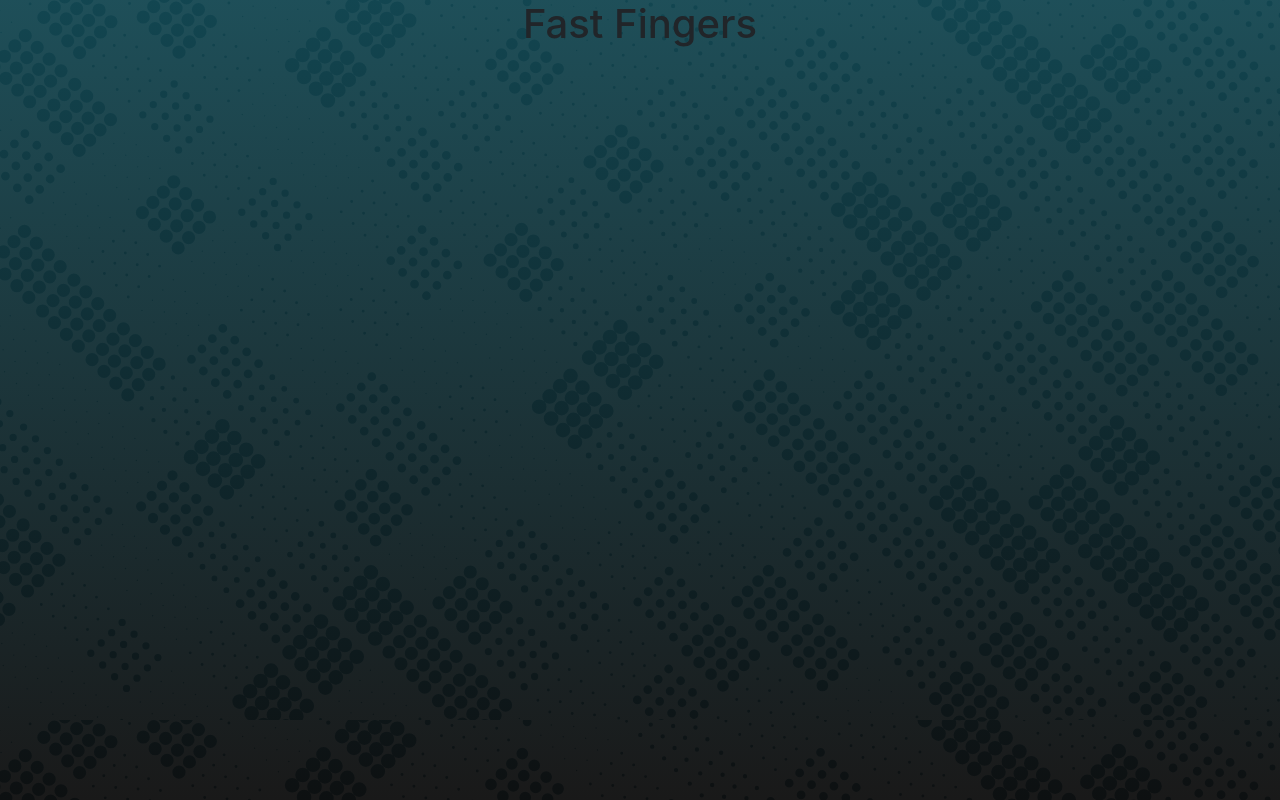
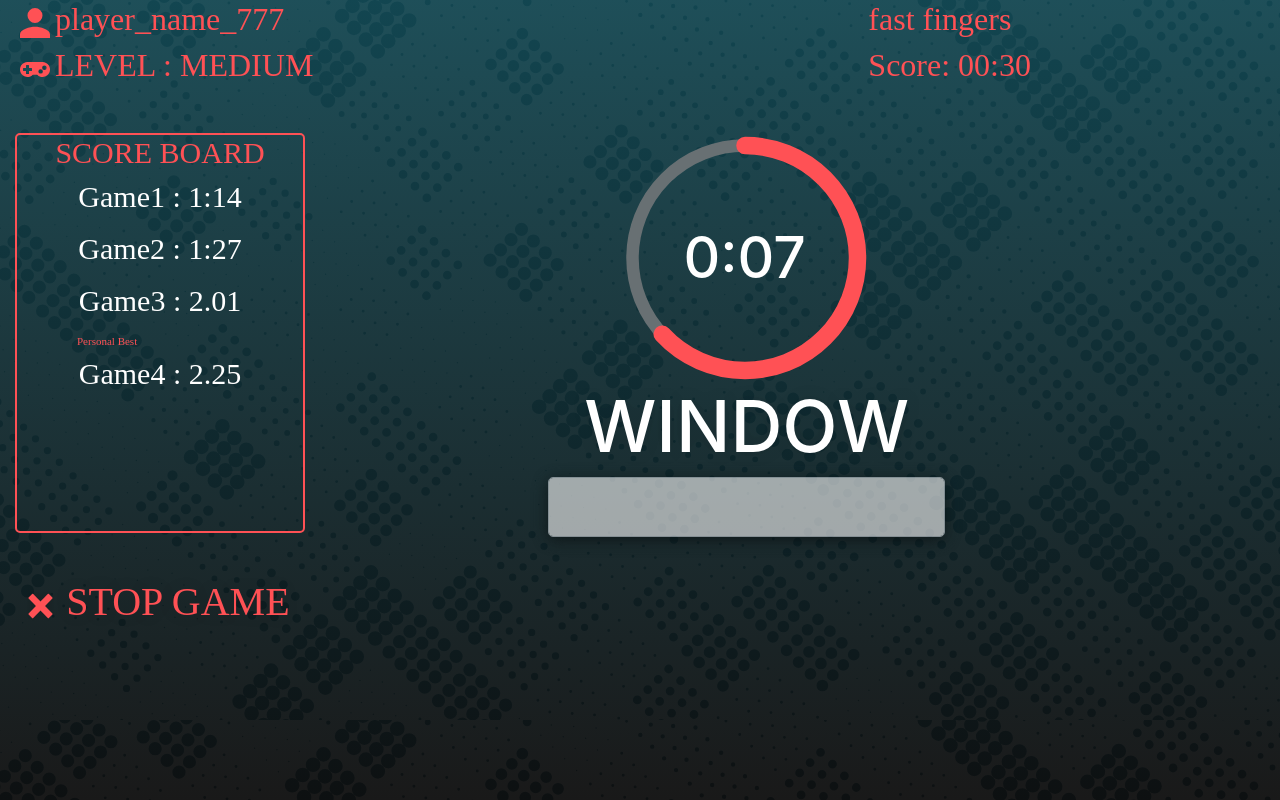
Before and after one commit to pesto-students/fast-fingers-b04-Gvinod1991, a React (Create React App) app: page / in a window 1280 px wide. Built offline with nearby package versions, Linux system fonts and the light colour scheme.

Commit message:
Render play game screen and header in App.js

```diff
--- a/src/App.js
+++ b/src/App.js
@@ -1,10 +1,16 @@
 import React from 'react';
 import './App.css';
-
+// import Logo from  './components/logo';
+// import StartGame from './screens/start-game'
+import Header from './components/header'
+import PlayGame from './screens/play-game'
 function App() {
   return (
     <div className="App">
-      <h1>Fast Fingers </h1>
+      {/* <Logo /> */}
+      {/* <StartGame/> */}
+      <Header/>
+      <PlayGame/>
     </div>
   );
 }
```
